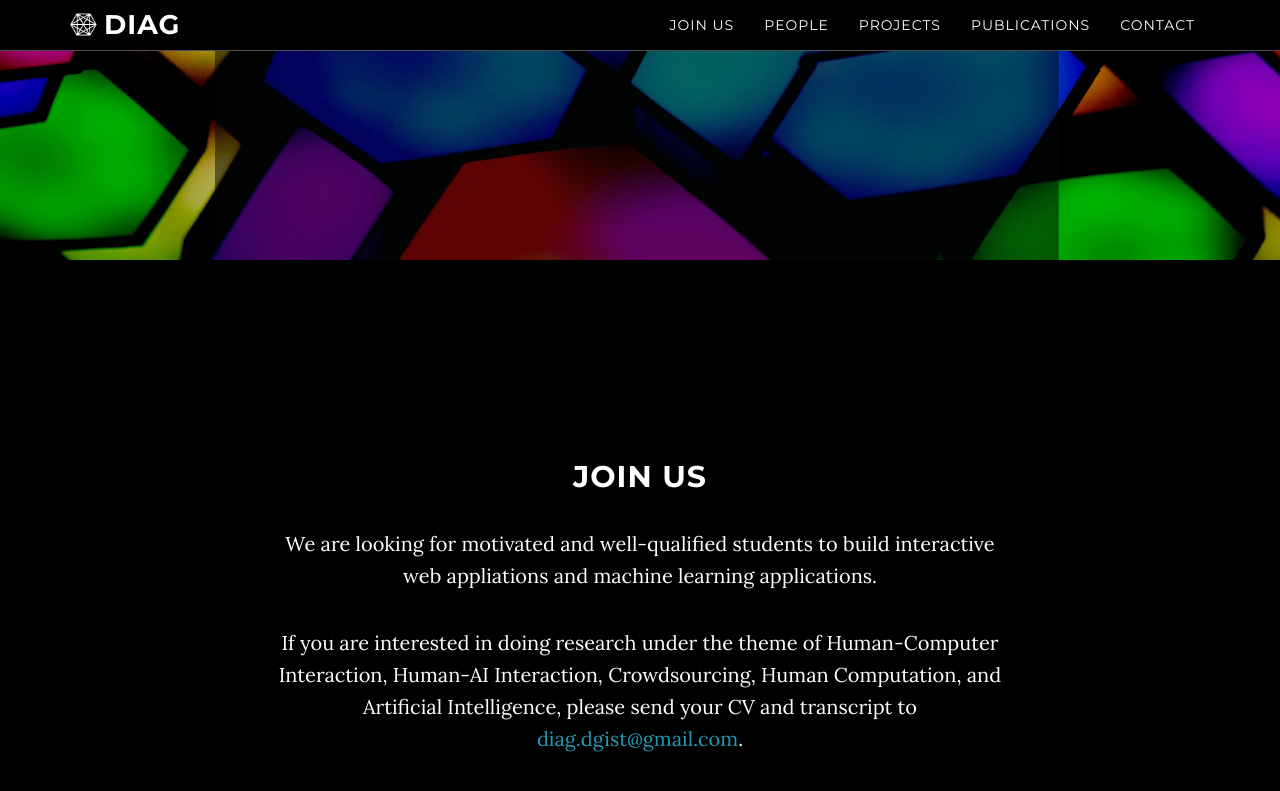
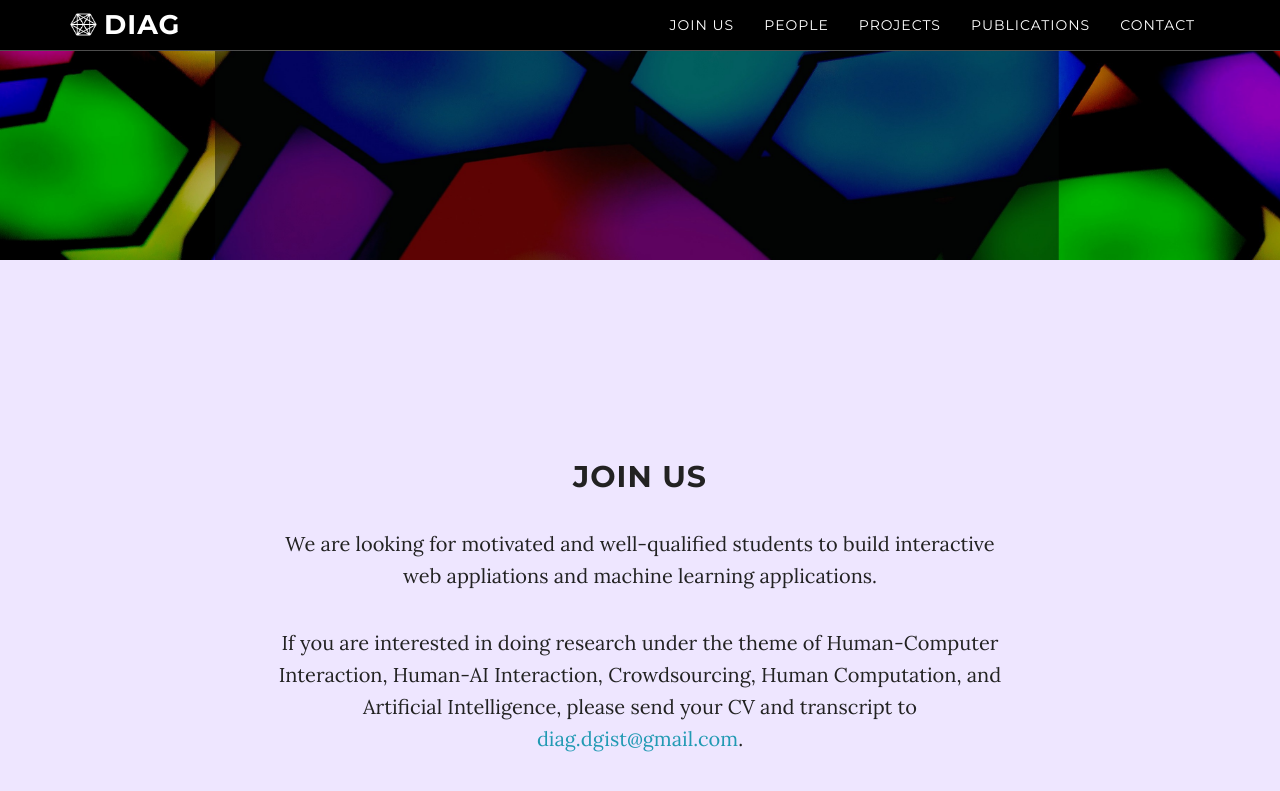
Before and after one commit to raflereak/diag-dgist.github.io, a Jekyll site: the page built from index.html, in a window 1280 px wide and 900 px high, scrolled down 640 px. Shown: the top 791 px of the window. Built offline with Jekyll 4.4.1, drawn with Linux system fonts in a browser that asks for light colours.

Commit message:
Update grayscale.css

```diff
--- a/_includes/css/grayscale.css
+++ b/_includes/css/grayscale.css
@@ -8,8 +8,8 @@ body {
     width: 100%;
     height: 100%;
     font-family: Lora,"Helvetica Neue",Helvetica,Arial,sans-serif;
-    color: #fff;
-    background-color: {{ site.color.primary-dark }};
+    color: #222;
+    background-color: #EEE6FF;
 }
 
 html {
```
